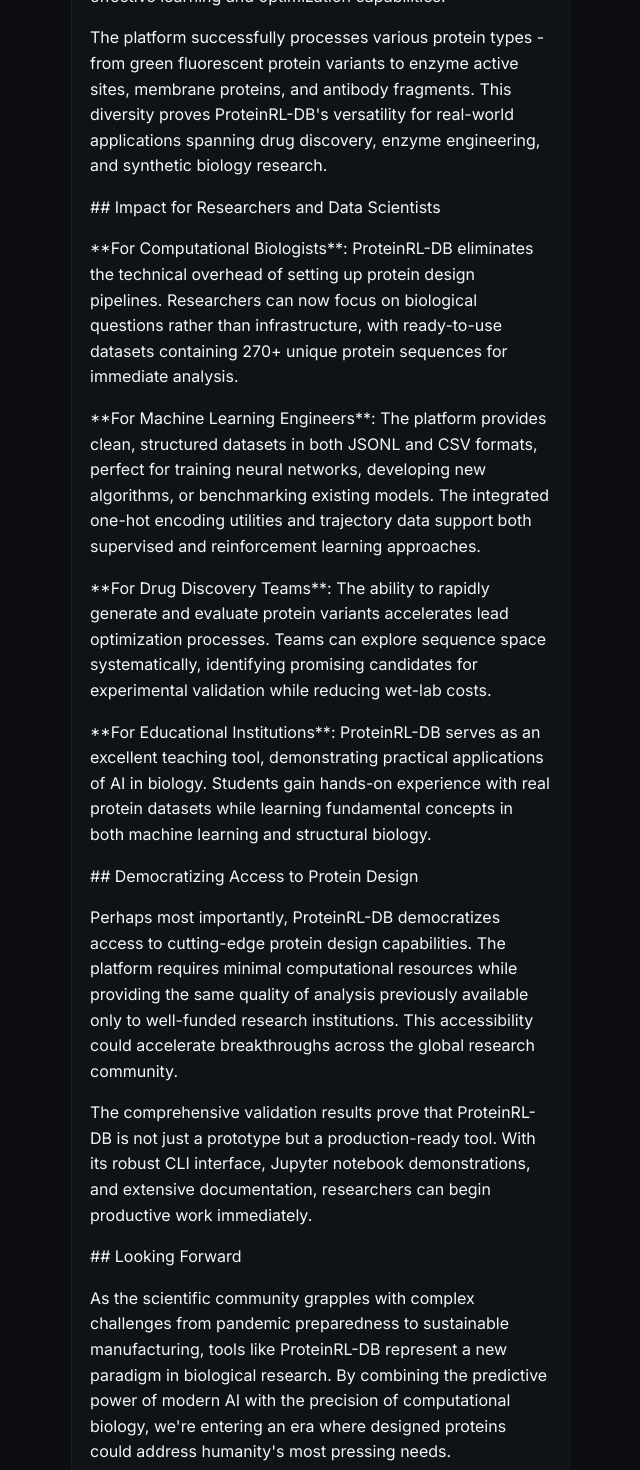
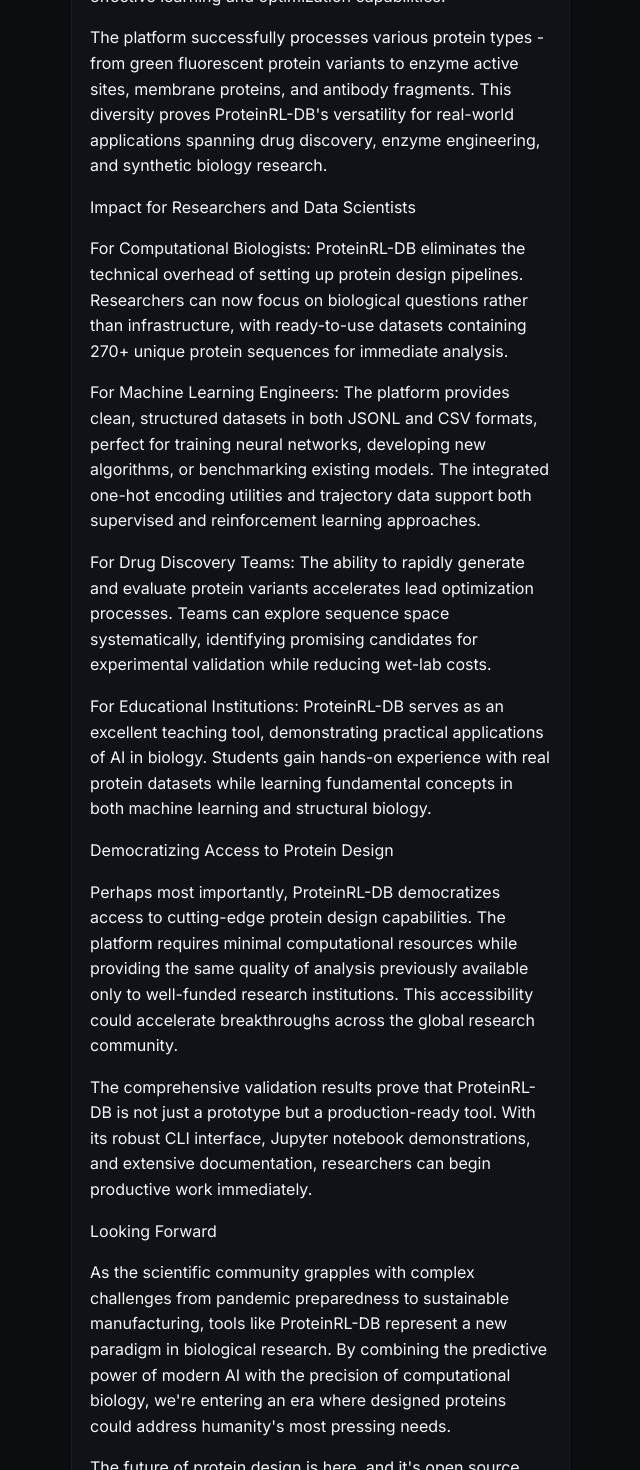
Before and after one commit to sohammirajkar/SohumMirazkar_Resume, a React (Vite) app: page / in a window 1280 px wide. Shown: the part 5731-7201 px from the top of the page, without its empty margins (141-781 px from the left). Built offline with nearby package versions, Linux system fonts and the light colour scheme.

Commit message:
Add new Blog

```diff
--- a/src/resume/App.tsx
+++ b/src/resume/App.tsx
@@ -212,23 +212,23 @@ Our extensive testing generated over 35 RL episodes containing 300+ individual p
 
 The platform successfully processes various protein types - from green fluorescent protein variants to enzyme active sites, membrane proteins, and antibody fragments. This diversity proves ProteinRL-DB's versatility for real-world applications spanning drug discovery, enzyme engineering, and synthetic biology research.
 
-## Impact for Researchers and Data Scientists
+Impact for Researchers and Data Scientists
 
-**For Computational Biologists**: ProteinRL-DB eliminates the technical overhead of setting up protein design pipelines. Researchers can now focus on biological questions rather than infrastructure, with ready-to-use datasets containing 270+ unique protein sequences for immediate analysis.
+For Computational Biologists: ProteinRL-DB eliminates the technical overhead of setting up protein design pipelines. Researchers can now focus on biological questions rather than infrastructure, with ready-to-use datasets containing 270+ unique protein sequences for immediate analysis.
 
-**For Machine Learning Engineers**: The platform provides clean, structured datasets in both JSONL and CSV formats, perfect for training neural networks, developing new algorithms, or benchmarking existing models. The integrated one-hot encoding utilities and trajectory data support both supervised and reinforcement learning approaches.
+For Machine Learning Engineers: The platform provides clean, structured datasets in both JSONL and CSV formats, perfect for training neural networks, developing new algorithms, or benchmarking existing models. The integrated one-hot encoding utilities and trajectory data support both supervised and reinforcement learning approaches.
 
-**For Drug Discovery Teams**: The ability to rapidly generate and evaluate protein variants accelerates lead optimization processes. Teams can explore sequence space systematically, identifying promising candidates for experimental validation while reducing wet-lab costs.
+For Drug Discovery Teams: The ability to rapidly generate and evaluate protein variants accelerates lead optimization processes. Teams can explore sequence space systematically, identifying promising candidates for experimental validation while reducing wet-lab costs.
 
-**For Educational Institutions**: ProteinRL-DB serves as an excellent teaching tool, demonstrating practical applications of AI in biology. Students gain hands-on experience with real protein datasets while learning fundamental concepts in both machine learning and structural biology.
+For Educational Institutions: ProteinRL-DB serves as an excellent teaching tool, demonstrating practical applications of AI in biology. Students gain hands-on experience with real protein datasets while learning fundamental concepts in both machine learning and structural biology.
 
-## Democratizing Access to Protein Design
+Democratizing Access to Protein Design
 
 Perhaps most importantly, ProteinRL-DB democratizes access to cutting-edge protein design capabilities. The platform requires minimal computational resources while providing the same quality of analysis previously available only to well-funded research institutions. This accessibility could accelerate breakthroughs across the global research community.
 
 The comprehensive validation results prove that ProteinRL-DB is not just a prototype but a production-ready tool. With its robust CLI interface, Jupyter notebook demonstrations, and extensive documentation, researchers can begin productive work immediately.
 
-## Looking Forward
+Looking Forward
 
 As the scientific community grapples with complex challenges from pandemic preparedness to sustainable manufacturing, tools like ProteinRL-DB represent a new paradigm in biological research. By combining the predictive power of modern AI with the precision of computational biology, we're entering an era where designed proteins could address humanity's most pressing needs.
 
```
